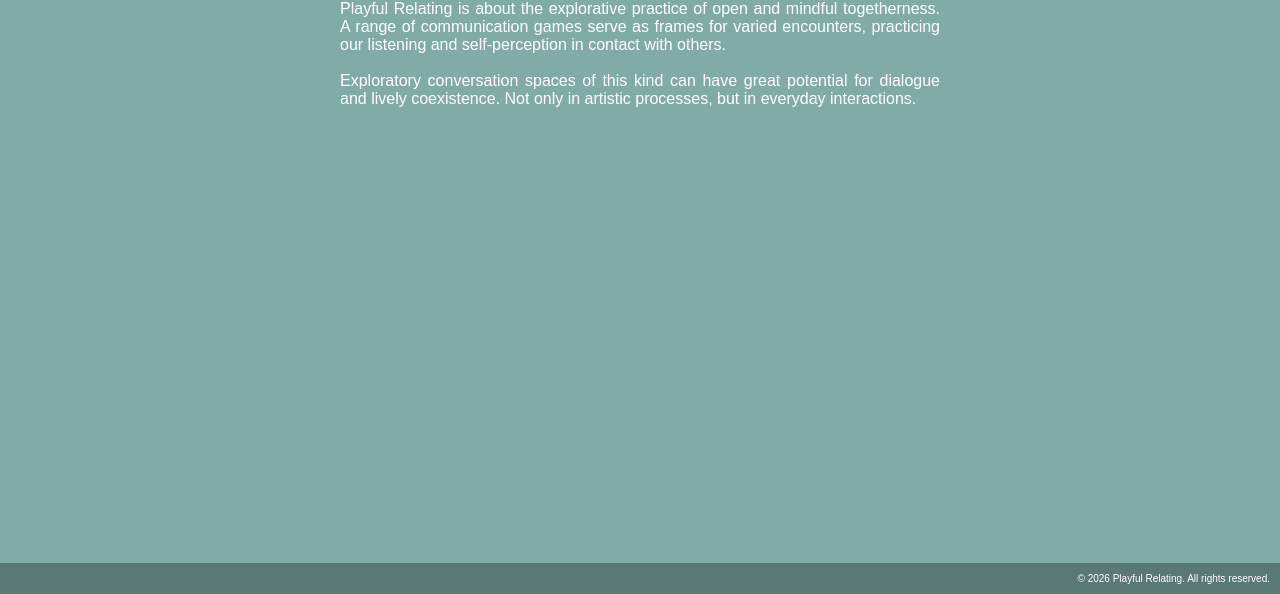
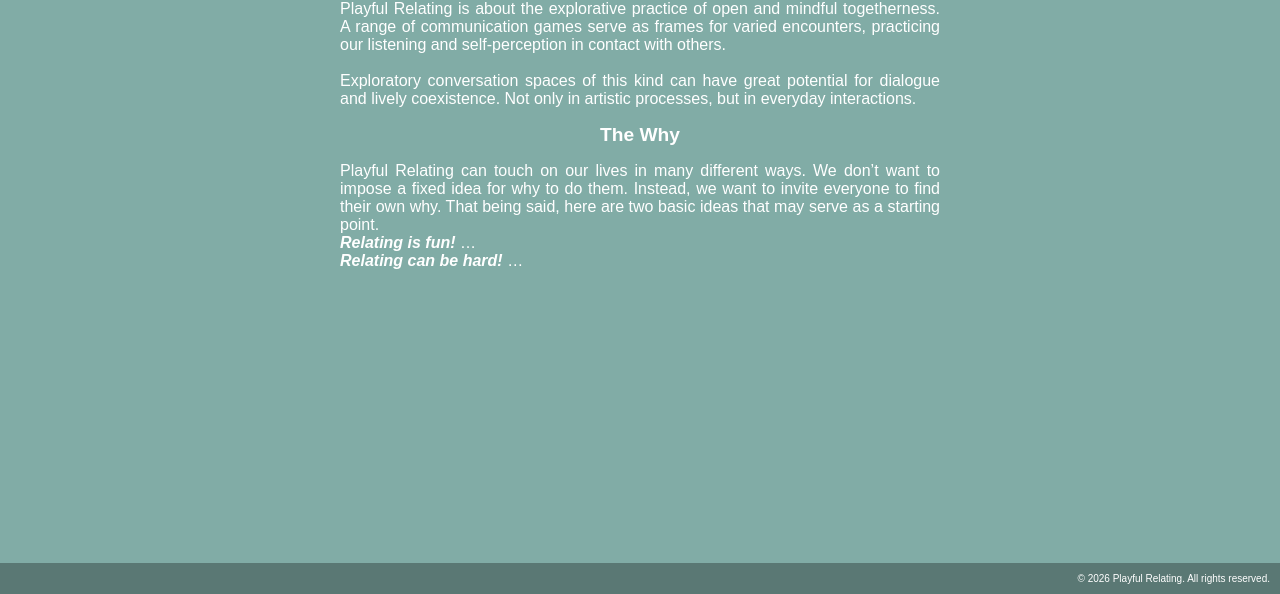
Before and after one commit to BardeMantel/playful-relating, a website: page index.html in a window 1280 px wide. Shown: the part 206-800 px from the top of the page. Drawn offline with Linux system fonts and the light colour scheme.

Commit message:
Update index.html

```diff
--- a/index.html
+++ b/index.html
@@ -32,6 +32,10 @@
       <h1>Playful Relating</h1>
       <p>Playful Relating is about the explorative practice of open and mindful togetherness. A range of communication games serve as frames for varied encounters, practicing our listening and self-perception in contact with others.<br><br>
       Exploratory conversation spaces of this kind can have great potential for dialogue and lively coexistence. Not only in artistic processes, but in everyday interactions.</p>
+      <h2>The Why</h2>
+      <p>Playful Relating can touch on our lives in many different ways. We don’t want to impose a fixed idea for why to do them. Instead, we want to invite everyone to find their own why. That being said, here are two basic ideas that may serve as a starting point.<br>
+        <em><b>Relating is fun!</b></em>  … <br>
+        <em><b>Relating can be hard!</b></em> … </p>
     </main>
     <footer>
       © 2026 Playful Relating. All rights reserved.
```
